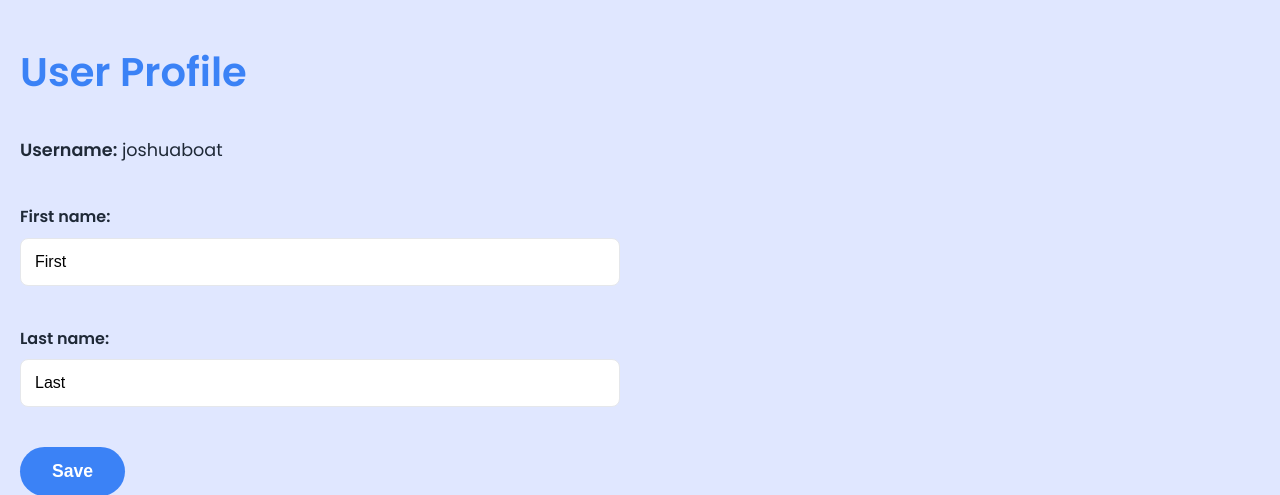
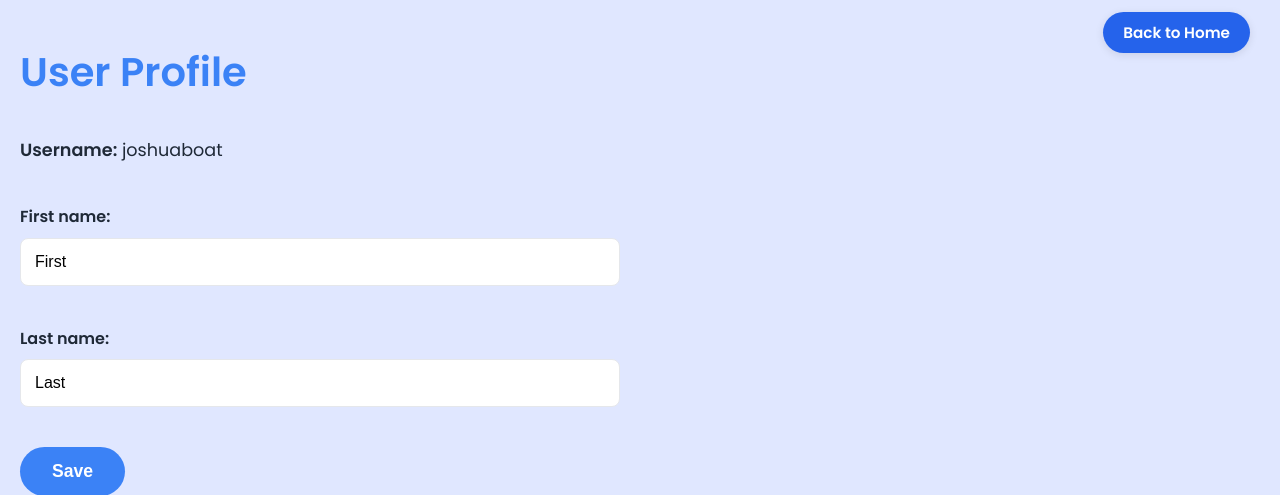
Before and after one commit to abionajoshua1/todo_project, a Django app: page /profile/ in a window 1280 px wide. Shown: the top 495 px of the page. Run offline with Django 5.2, Linux system fonts and the light colour scheme; a user stored in the database is signed in; data comes from the database, SQL or seed files in the repository; both versions use the stored data as it was after the commit.

Commit message:
modified:   db.sqlite3 	modified:   todos/forms.py 	new file:   todos/migrations/0019_profile_created_at.py 	new file:   todos/migrations/0020_alter_todo_user.py 	new file:   todos/migrations/0021_alter_todo_user.py 	new file:   todos/migrations/0022_todo_first_name.py 	new file:   todos/migrations/0023_remove_todo_first_name.py 	modified:   todos/models.py 	modified:   todos/templates/todos/profile.html 	modified:   todos/templates/todos/register.html

```diff
--- a/todos/forms.py
+++ b/todos/forms.py
@@ -8,7 +8,9 @@ from django.contrib.auth.forms import UserCreationForm
 class TodoForm(forms.ModelForm):
     class Meta:
         model = Todo
-        fields = ['title', 'description', 'due_date', 'categories'] #'completed'
+        fields = ['title', 'description', 'due_date', 'categories']
+        exclude = ['user']
+        #'completed'
 
         widgets = {
             'due_date': forms.DateInput(attrs={'type': 'date'}),
--- a/todos/models.py
+++ b/todos/models.py
@@ -3,7 +3,7 @@ from django.utils import timezone
 from django.contrib.auth.models import User
 # Create your models here.
 class Todo(models.Model):
-    user = models.ForeignKey(User, on_delete=models.CASCADE, null=False, blank=False)
+    user = models.ForeignKey(User, on_delete=models.CASCADE)
     title = models.CharField(max_length=200)
     description = models.TextField()
     completed = models.BooleanField(default=False)
@@ -31,6 +31,8 @@ class Profile(models.Model):
     user = models.OneToOneField(User, on_delete=models.CASCADE, null=True, blank=True)
     first_name = models.CharField(max_length=30, default='First')
     last_name = models.CharField(max_length=30, default='Last')
+    created_at = models.DateTimeField(default=timezone.now)
+    updated_at = models.DateTimeField(auto_now=True)
 
     def __str__(self):
         return f'{self.first_name} {self.last_name}'
--- a/todos/templates/todos/profile.html
+++ b/todos/templates/todos/profile.html
@@ -90,11 +90,38 @@
     button:hover {
       background-color: #2563eb;
     }
+
+    .top-right {
+  position: absolute;
+  top: 20px;
+  right: 30px;
+}
+
+.top-right a {
+  padding: 10px 20px;
+  background-color: #2563eb;
+  color: white;
+  border-radius: 30px;
+  text-decoration: none;
+  font-weight: 600;
+  font-size: 0.95rem;
+  box-shadow: 0 2px 8px rgba(0, 0, 0, 0.1);
+}
+
+.top-right a:hover {
+  background-color: #1e40af;
+}
+
   </style>
 </head>
 <body>
 
+  <div class='top-right'>
+    <a href="{% url 'home' %}"> Back to Home </a>
+  </div>
+
   <h2>User Profile</h2>
+
 
   <p><strong>Username:</strong> {{ user.username }}</p>
 
--- a/todos/templates/todos/register.html
+++ b/todos/templates/todos/register.html
@@ -145,9 +145,8 @@
       {{ user_form.as_p }}
       {{profile_form.as_p }}
 
-      {% if user_form.errors %}
       <button type="submit">Register</button>
-      {% endif %}
+
     </form>
 
     <div class="login-link">
```
Also changed, not shown: db.sqlite3, todos/migrations/0019_profile_created_at.py (added), todos/migrations/0020_alter_todo_user.py (added), todos/migrations/0021_alter_todo_user.py (added), todos/migrations/0022_todo_first_name.py (added), todos/migrations/0023_remove_todo_first_name.py (added).
